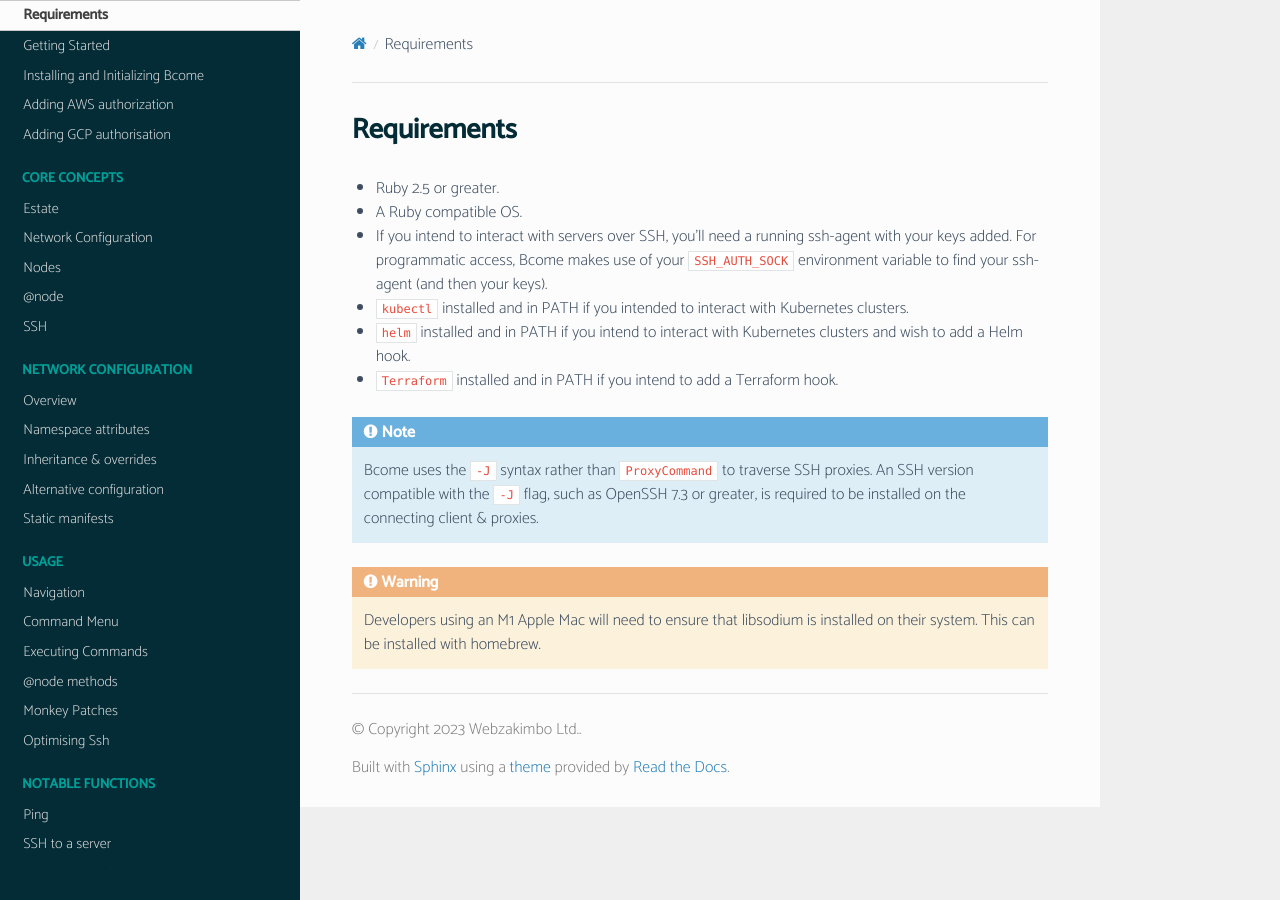
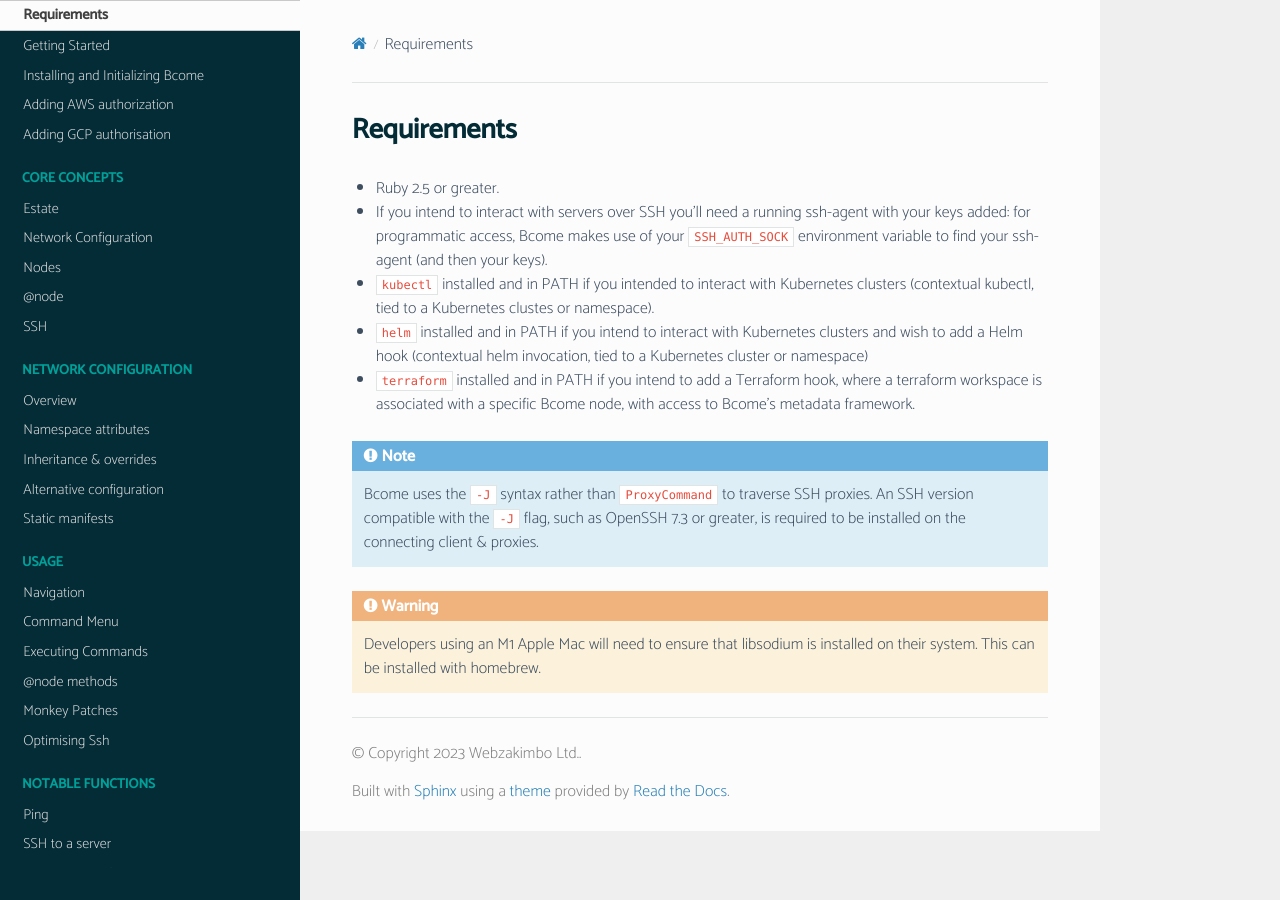
Before and after one commit to webzakimbo/bcome-read-the-docs, a Sphinx documentation site: the page built from docs/source/getting-started/requirements.rst, in a window 1280 px wide. Built offline with Sphinx 7.4.7 and the Read the Docs theme 2.0.0, drawn with Linux system fonts in a browser that asks for light colours; pages that are not in the unit, such as notebooks, are missing from menus.

Commit message:
more on requirements

```diff
--- a/docs/source/getting-started/requirements.rst
+++ b/docs/source/getting-started/requirements.rst
@@ -7,15 +7,13 @@ Requirements
 
 - Ruby 2.5 or greater.
 
-- A Ruby compatible OS.
+- If you intend to interact with servers over SSH you'll need a running ssh-agent with your keys added:  for programmatic access, Bcome makes use of your ``SSH_AUTH_SOCK`` environment variable to find your ssh-agent (and then your keys).
 
-- If you intend to interact with servers over SSH, you'll need a running ssh-agent with your keys added.  For programmatic access, Bcome makes use of your ``SSH_AUTH_SOCK`` environment variable to find your ssh-agent (and then your keys).
+- ``kubectl`` installed and in PATH if you intended to interact with Kubernetes clusters (contextual kubectl, tied to a Kubernetes clustes or namespace).
 
-- ``kubectl`` installed and in PATH if you intended to interact with Kubernetes clusters.
+- ``helm`` installed and in PATH if you intend to interact with Kubernetes clusters and wish to add a Helm hook (contextual helm invocation, tied to a Kubernetes cluster or namespace)
 
-- ``helm`` installed and in PATH if you intend to interact with Kubernetes clusters and wish to add a Helm hook.
-
-- ``Terraform`` installed and in PATH if you intend to add a Terraform hook.
+- ``terraform`` installed and in PATH if you intend to add a Terraform hook, where a terraform workspace is associated with a specific Bcome node, with access to Bcome's metadata framework.
 
 .. include:: ssh-version-requirement-note.rst
 
```
